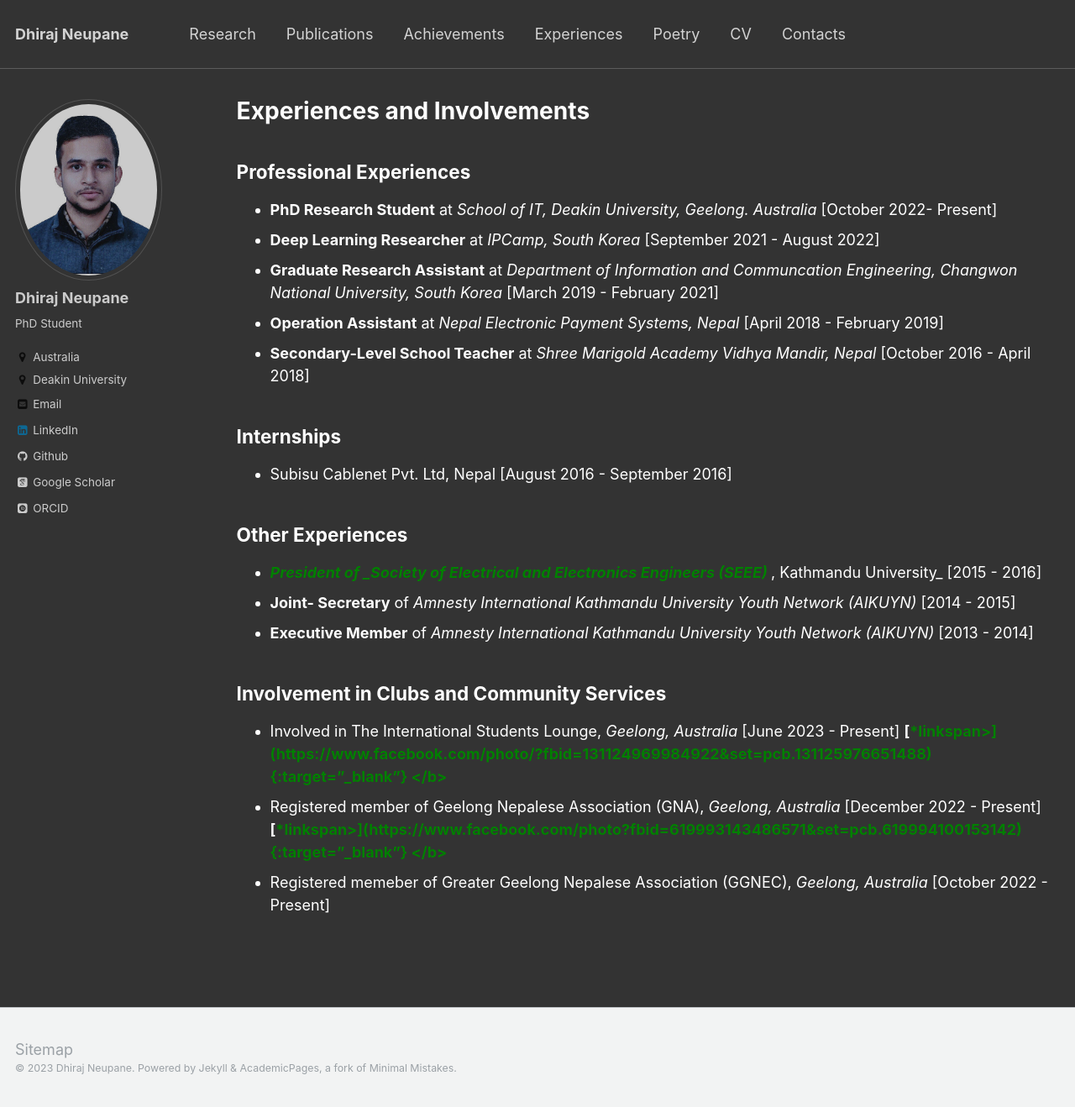
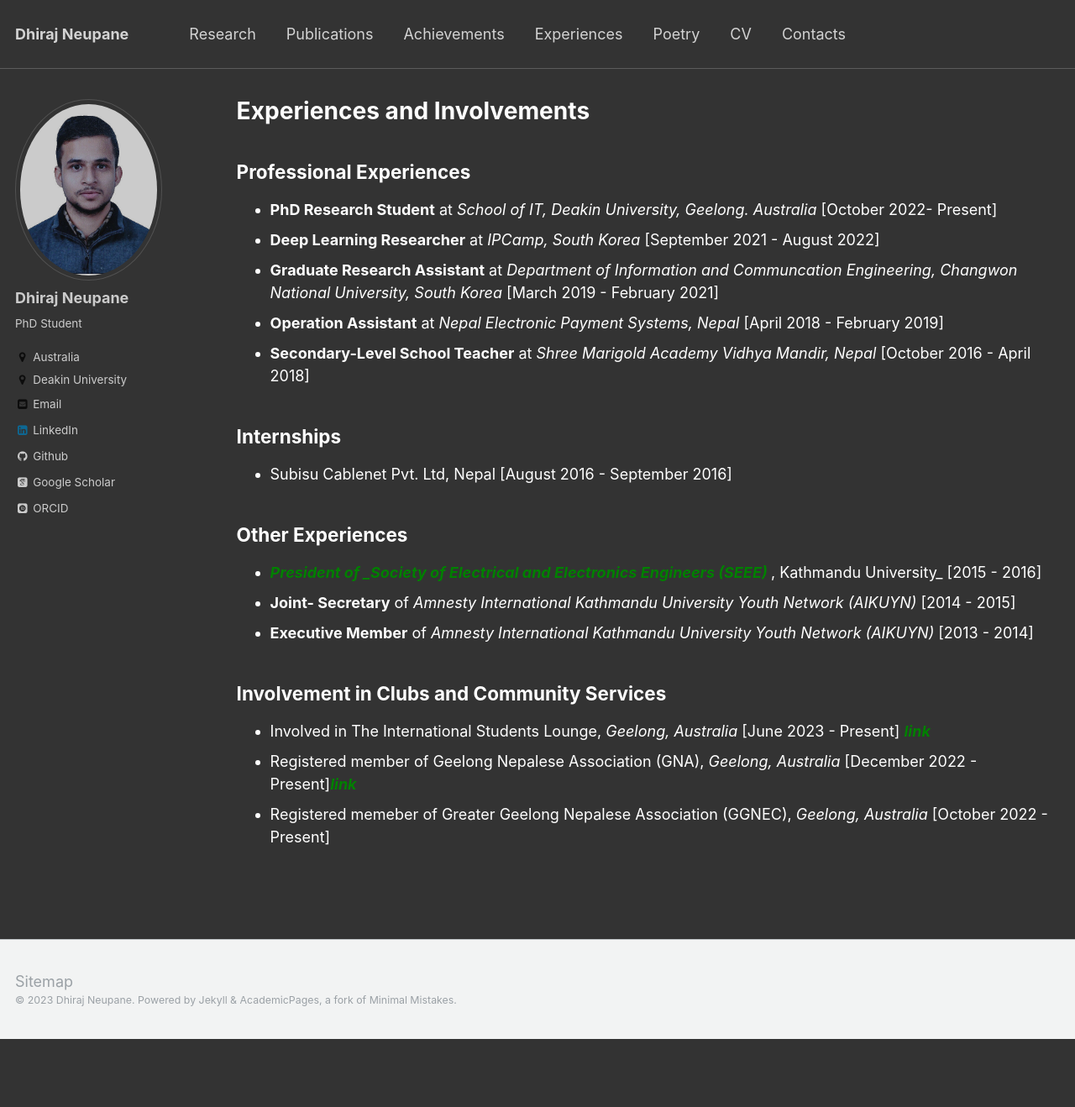
Before and after one commit to dhirajneupane/academicPortfolio, a Jekyll site: the page built from _pages/service.md, in a window 1280 px wide and 1318 px high. Shown: the whole window at 84% size. Built offline with Jekyll 4.4.1, drawn with Linux system fonts in a browser that asks for light colours; some web fonts are replaced.

Commit message:
Update service.md

```diff
--- a/_pages/service.md
+++ b/_pages/service.md
@@ -32,6 +32,6 @@ Other Experiences
 
 Involvement in Clubs and Community Services
 -----------------------
-* Involved in The International Students Lounge, _Geelong, Australia_ [June 2023 - Present] <b>[<span style="color:green">*linkspan>](https://www.facebook.com/photo/?fbid=131124969984922&set=pcb.131125976651488){:target="_blank"} </b>
-* Registered member of Geelong Nepalese Association (GNA), _Geelong, Australia_ [December 2022 - Present]<b>[<span style="color:green">*linkspan>](https://www.facebook.com/photo?fbid=619993143486571&set=pcb.619994100153142){:target="_blank"} </b>
+* Involved in The International Students Lounge, _Geelong, Australia_ [June 2023 - Present] <b>[<span style="color:green">*link*</span>](https://www.facebook.com/photo/?fbid=131124969984922&set=pcb.131125976651488){:target="_blank"} </b>
+* Registered member of Geelong Nepalese Association (GNA), _Geelong, Australia_ [December 2022 - Present]<b>[<span style="color:green">*link*</span>](https://www.facebook.com/photo?fbid=619993143486571&set=pcb.619994100153142){:target="_blank"} </b>
 * Registered memeber of Greater Geelong Nepalese Association (GGNEC), _Geelong, Australia_ [October 2022 - Present]
```
